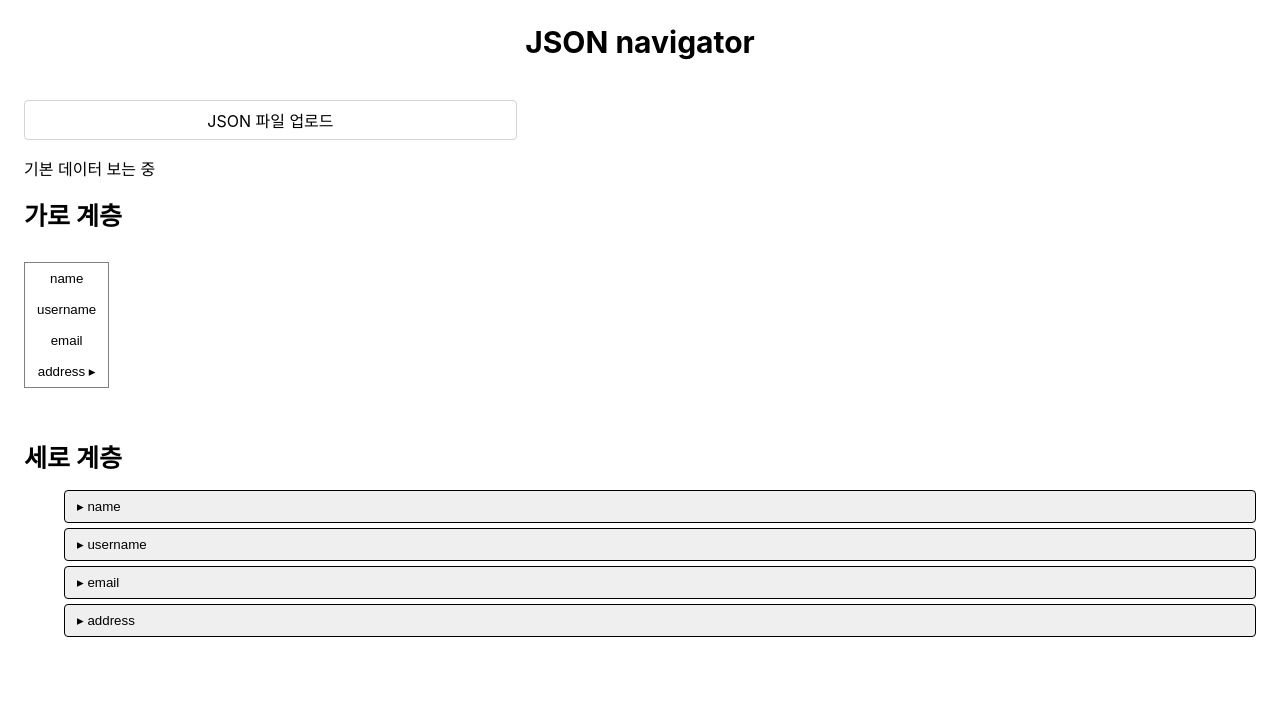
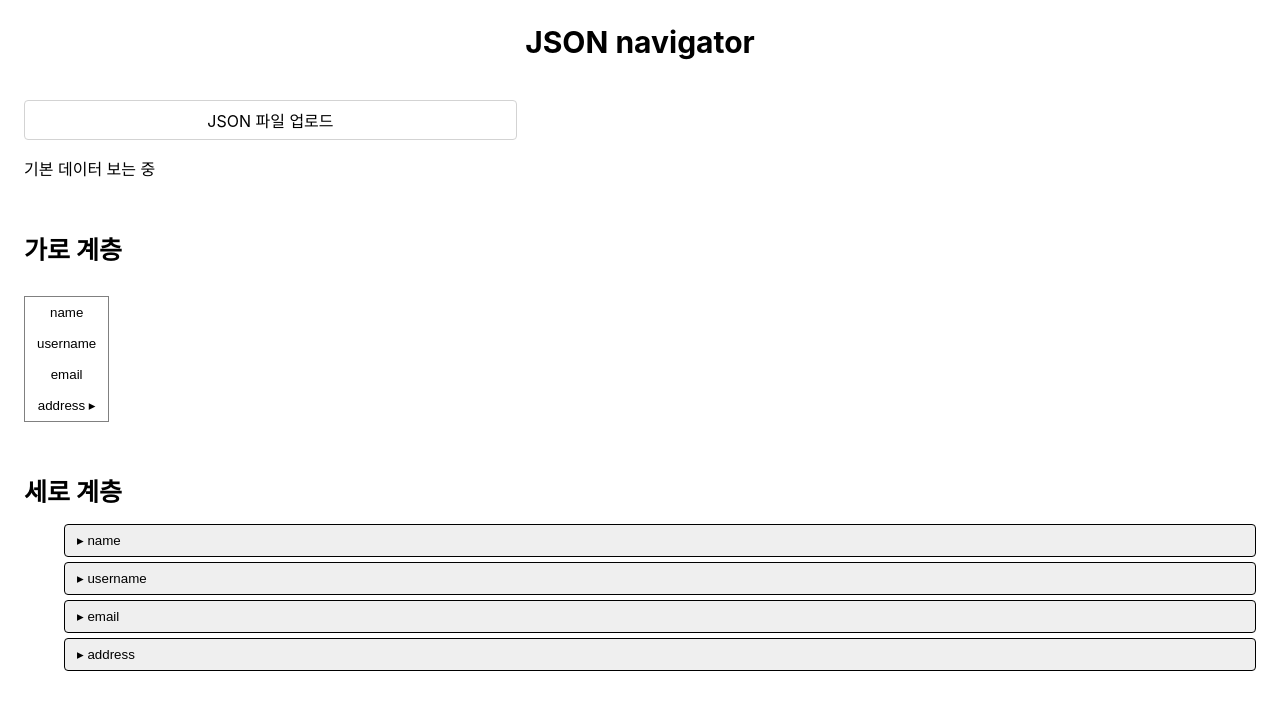
Before and after one commit to Jeje01/json-navigator, a React (Create React App) app: page / in a window 1280 px wide. Shown: the top 710 px of the page. Built offline with nearby package versions, Linux system fonts and the light colour scheme.

Commit message:
스타일 수정

```diff
--- a/src/components/Home/home.scss
+++ b/src/components/Home/home.scss
@@ -9,7 +9,7 @@
   h2 {
     font-size: 25px;
     text-align: left;
-    margin: 0;
+    margin: 50px 0 0;
   }
 
   .json-info {
--- a/src/components/HorizontalList/horizontal-list.scss
+++ b/src/components/HorizontalList/horizontal-list.scss
@@ -1,5 +1,5 @@
 .horizontal-list {
-  margin: 0 10px 50px 0;
+  margin-right: 10px;
   display: flex;
   ul, .text {
     border: 1px solid grey;
```
Also changed, not shown: src/components/VerticalList/vertical-list.scss (deleted).
